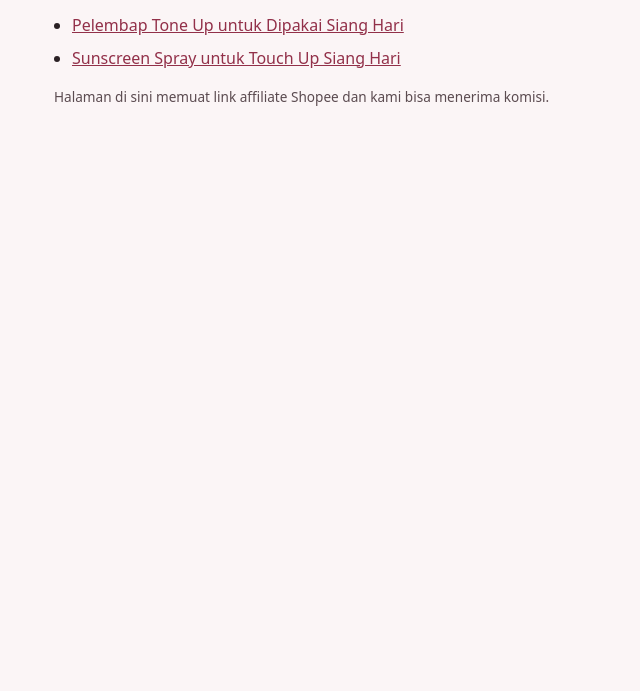
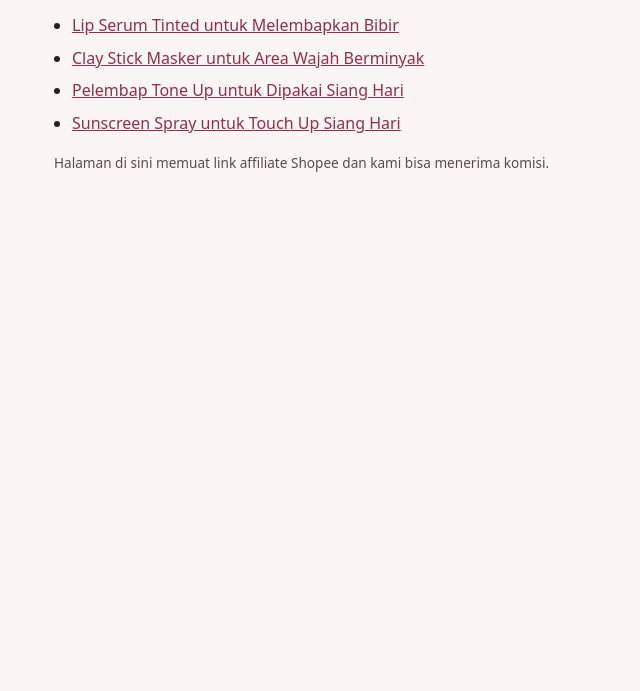
Before and after one commit to melvinsyamsuddin-byte/jc-pins, a plain HTML site: page index.html in a window 1280 px wide. Shown: the part 109-800 px from the top of the page, without its empty margins (306-946 px from the left). Drawn offline with Linux system fonts and the light colour scheme.

Commit message:
Perbarui beranda

```diff
--- a/index.html
+++ b/index.html
@@ -13,6 +13,8 @@
 <h1>JC Beauty Pilihan</h1>
 <p>Pilihan skincare untuk rutinitas harian. Selengkapnya di <a href="https://jc-beauty.my.id">jc-beauty.my.id</a>.</p>
 <ul>
+<li><a href="/p/jc261123-02.html">Lip Serum Tinted untuk Melembapkan Bibir</a></li>
+<li><a href="/p/jc261123-01.html">Clay Stick Masker untuk Area Wajah Berminyak</a></li>
 <li><a href="/p/jc261122-02.html">Pelembap Tone Up untuk Dipakai Siang Hari</a></li>
 <li><a href="/p/jc261122-01.html">Sunscreen Spray untuk Touch Up Siang Hari</a></li>
 </ul>
```
